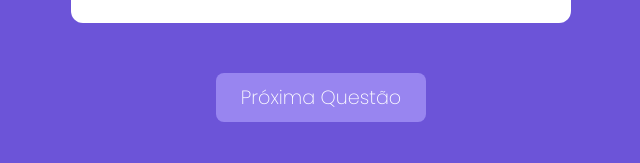
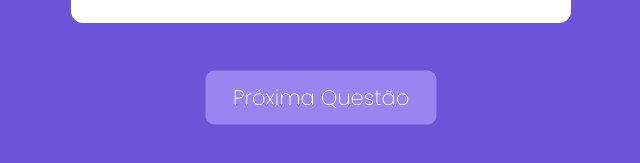
Before and after one commit to David-Pires/quiz, a Next.js app: page / in a window 1280 px wide. In both pictures the pointer is over the button "Próxima Questão". Shown: the part 613-776 px from the top of the page, without its empty margins (319-959 px from the left). Built offline with nearby package versions, Linux system fonts and the light colour scheme.

Commit message:
styled button cursor:pointer, transition and :hover

```diff
--- a/styles/Botao.module.css
+++ b/styles/Botao.module.css
@@ -7,4 +7,10 @@
   padding: 10px 25px;
   background-color: #9885f0;
   margin-top: 40px;
+  cursor:pointer;
+  transition: all .2s ease-in-out
 }
+
+.botao:hover {
+ transform: scale(1.1)
+}
```
